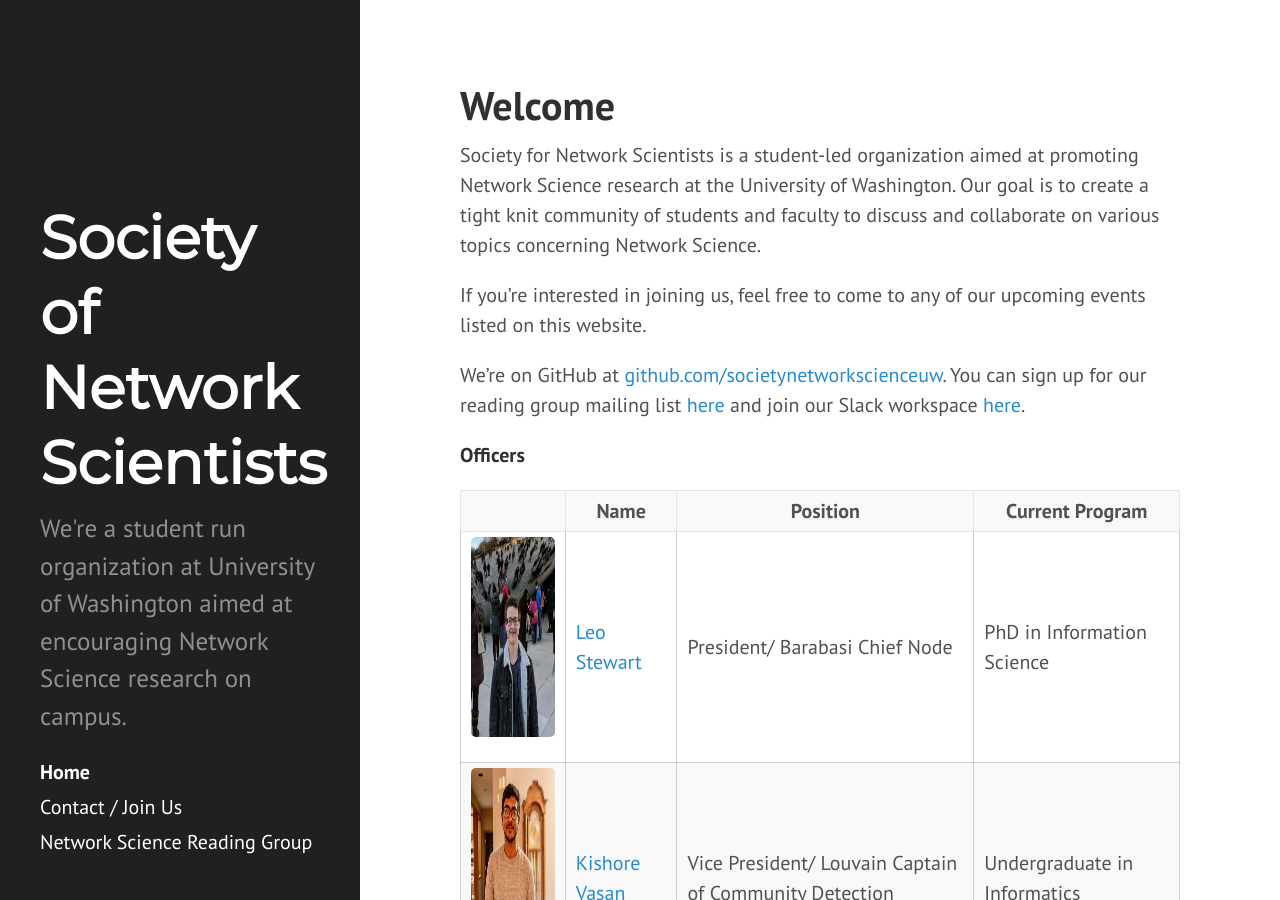
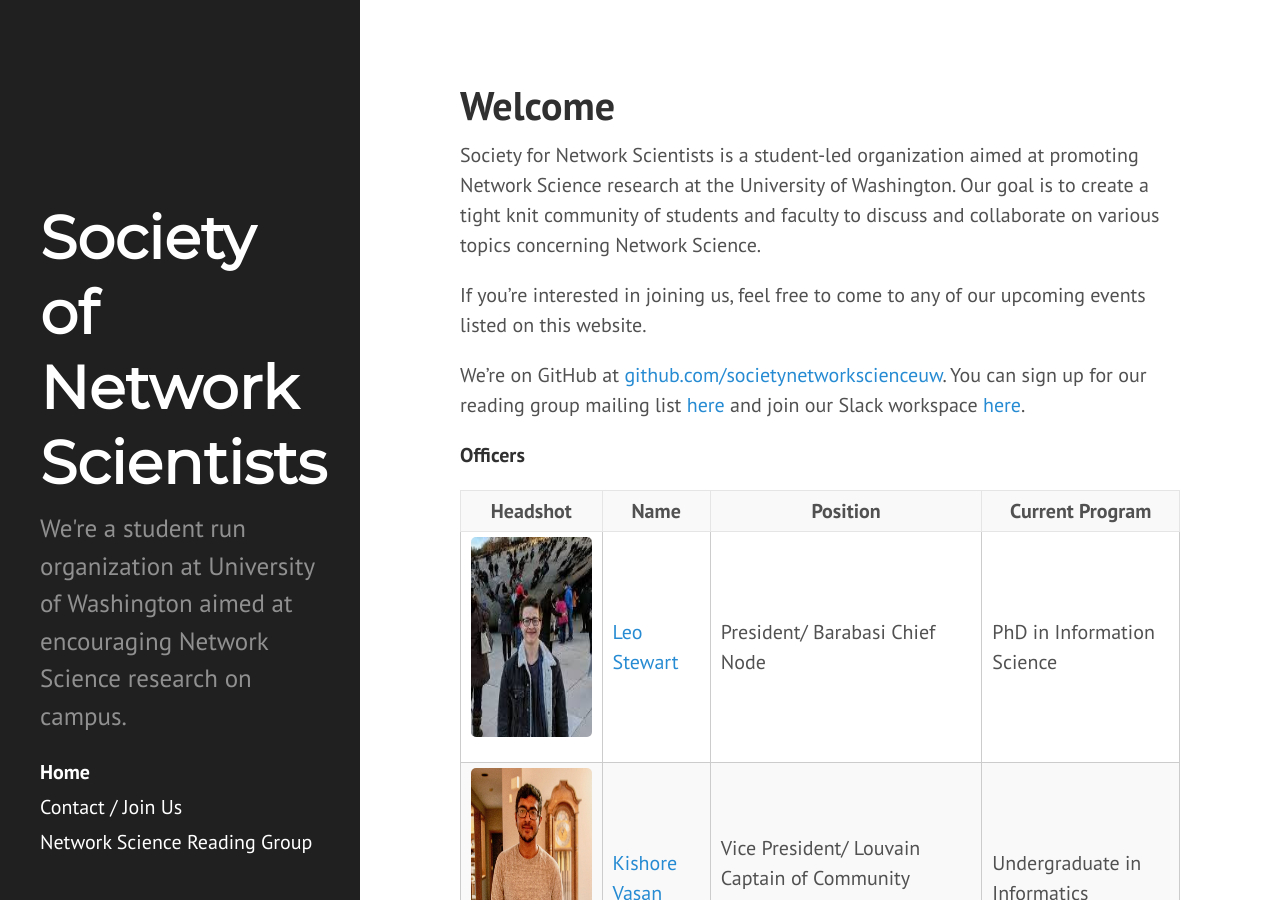
Before and after one commit to societynetworkscienceuw/societynetworkscienceuw.github.io, a Jekyll site: the page built from index.md, in a window 1280 px wide and 900 px high. Built offline with Jekyll 4.4.1, drawn with Linux system fonts in a browser that asks for light colours.

Commit message:
trying to fix headshots

```diff
--- a/index.md
+++ b/index.md
@@ -44,7 +44,7 @@ You can sign up for our reading group mailing list [here](http://mailman11.u.was
 
 <table>
   <tr>
-    <th></th>
+    <th>Headshot</th>
     <th>Name</th>
     <th>Position</th>
     <th>Current Program</th>
```
